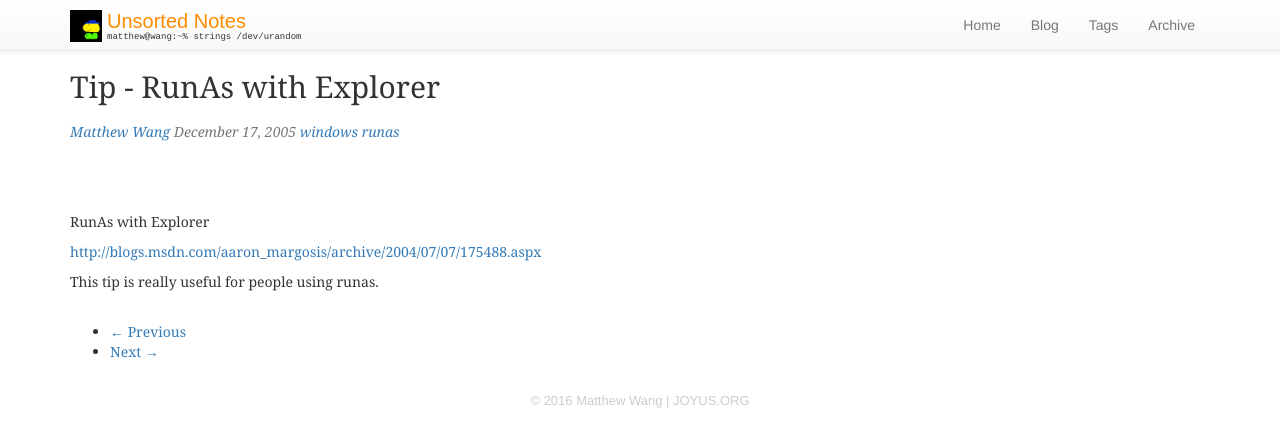
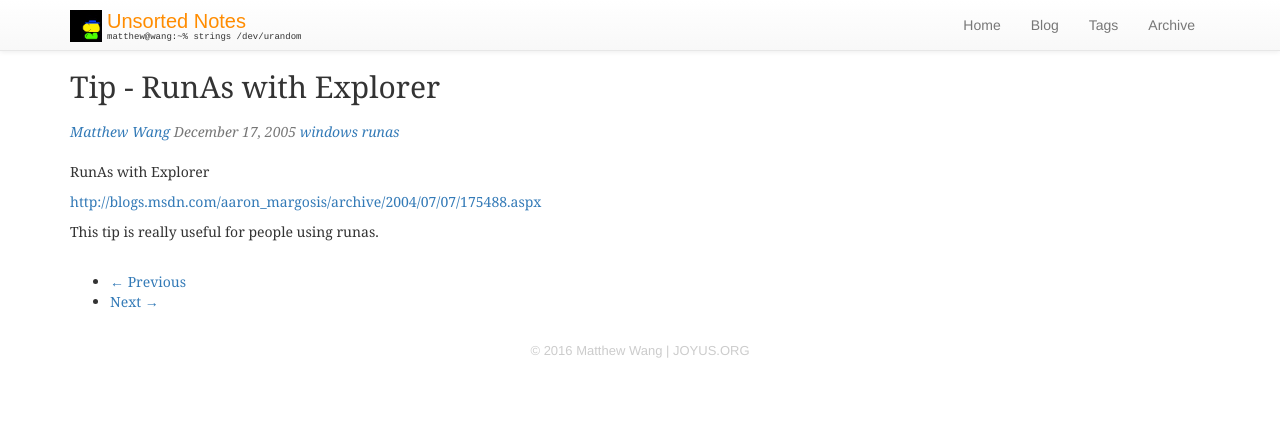
Before and after one commit to ymattw/joyus, a Jekyll site: the page built from _posts/2005-12-17-runas-with-explorer.md, in a window 1280 px wide. Shown: the top 447 px of the page. Built offline with Jekyll 4.4.1, drawn with Linux system fonts in a browser that asks for light colours; nearby versions of some CDN libraries; comment, search, counter and statistics services are not loaded.

Commit message:
Fix post layout

```diff
--- a/_layouts/post.html
+++ b/_layouts/post.html
@@ -2,7 +2,7 @@
 layout: default
 ---
 
-<div class="row-fluid post-full">
+<div class="row-fluid">
   <div class="span12">
 
     <div class="page-header">
@@ -25,7 +25,7 @@ layout: default
       {% endunless %}
     </div>
 
-    <div class="content">
+    <div class="post-content">
       {{ content }}
     </div>
 
```
